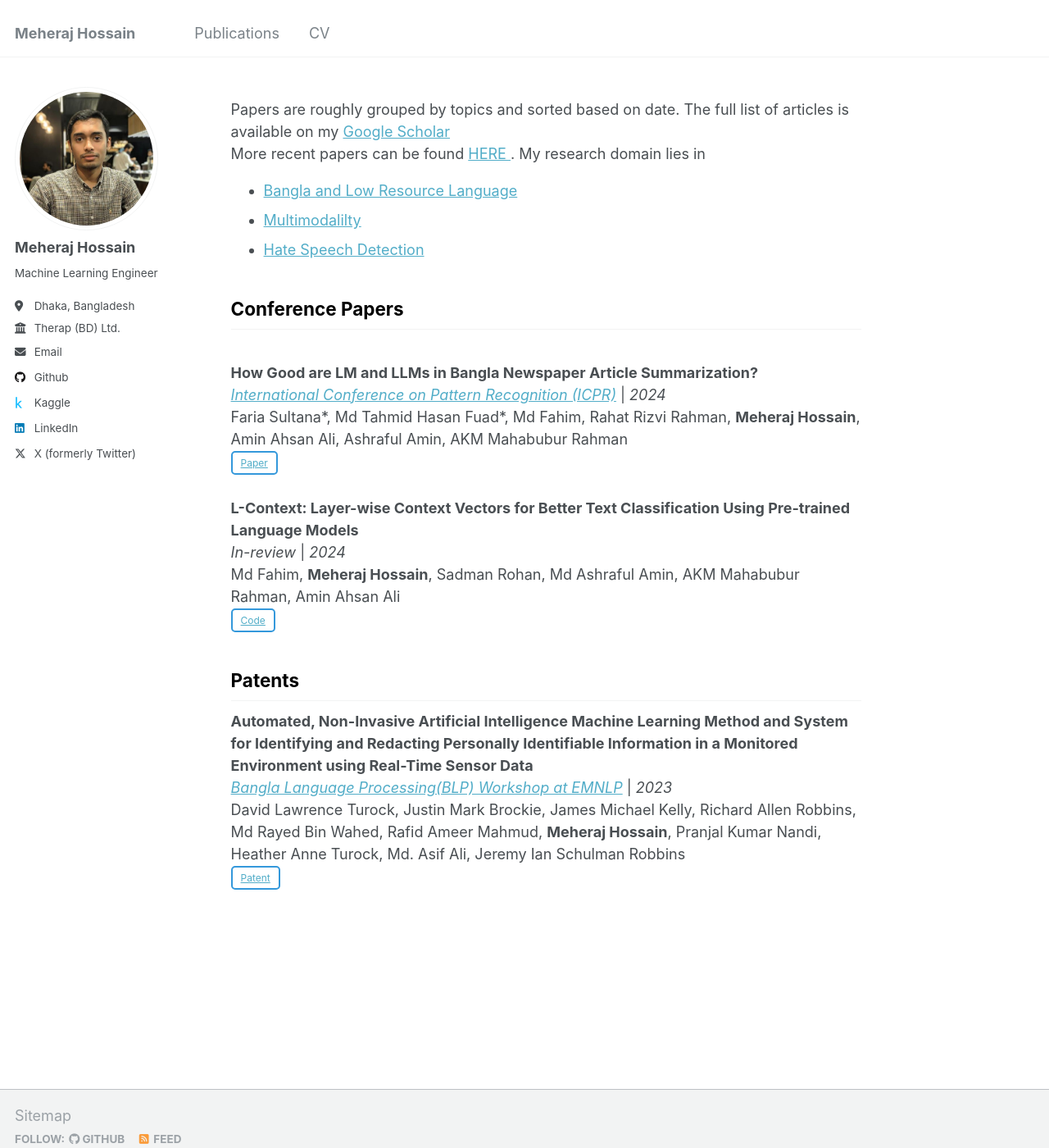
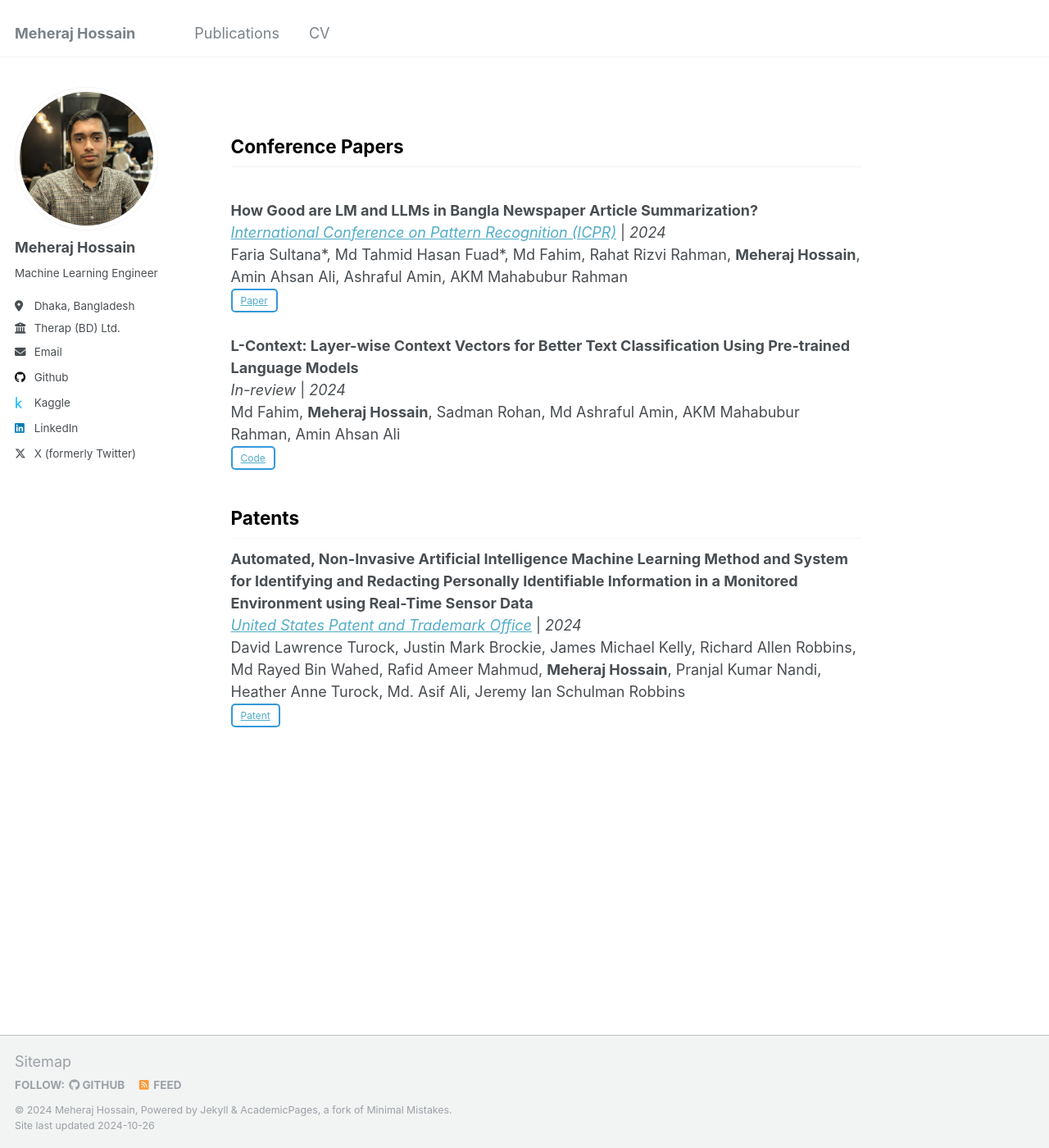
Before and after one commit to meheraj2325/meheraj2325.github.io, a Jekyll site: the page built from _pages/publications.html, in a window 1280 px wide and 1400 px high. Shown: the whole window at 82% size. Built offline with Jekyll 4.4.1, drawn with Linux system fonts in a browser that asks for light colours.

Commit message:
Updated publications pages

```diff
--- a/_pages/publications.html
+++ b/_pages/publications.html
@@ -29,16 +29,6 @@ author_profile: true
   </style>
 
 </head>
-Papers are roughly grouped by topics and sorted based on date.
-The full list of articles is available on my <a href="https://scholar.google.com/citations?user=fIQFVoUAAAAJ&hl=en">Google Scholar</a>
-<br>
-More recent papers can be found <a href="#recent">HERE </a>. My research domain lies in
-<ul>
-    <li><a href="#bangla">Bangla and Low Resource Language </a></li>
-    <li><a href="#multimodal">Multimodalilty </a></li>
-    <li><a href="#hate">Hate Speech Detection </a></li>
-  </ul>
-
 
 <!-- Recent -->
 
@@ -71,7 +61,7 @@ More recent papers can be found <a href="#recent">HERE </a>. My research domain
     <strong>Automated, Non-Invasive Artificial Intelligence Machine Learning Method and System for Identifying
       and Redacting Personally Identifiable Information in a Monitored Environment using Real-Time Sensor
       Data</strong><br>
-    <em><a href="https://blp-workshop.github.io/">Bangla Language Processing(BLP) Workshop at EMNLP</a></em> | <em> 2023</em><br>
+    <em><a href="https://www.uspto.gov/">United States Patent and Trademark Office</a></em> | <em> 2024</em><br>
     David Lawrence Turock, Justin Mark Brockie, James Michael Kelly, Richard Allen Robbins, Md Rayed Bin Wahed, Rafid Ameer Mahmud, <strong>Meheraj Hossain</strong>, Pranjal Kumar Nandi, Heather Anne Turock, Md. Asif Ali, Jeremy Ian Schulman Robbins<br>
     <button class="transparent-button" onclick="window.location.href='https://patents.google.com/patent/US20240212804A1/enf'"><a href="https://patents.google.com/patent/US20240212804A1/en">Patent</a></button>
 </div>
```
